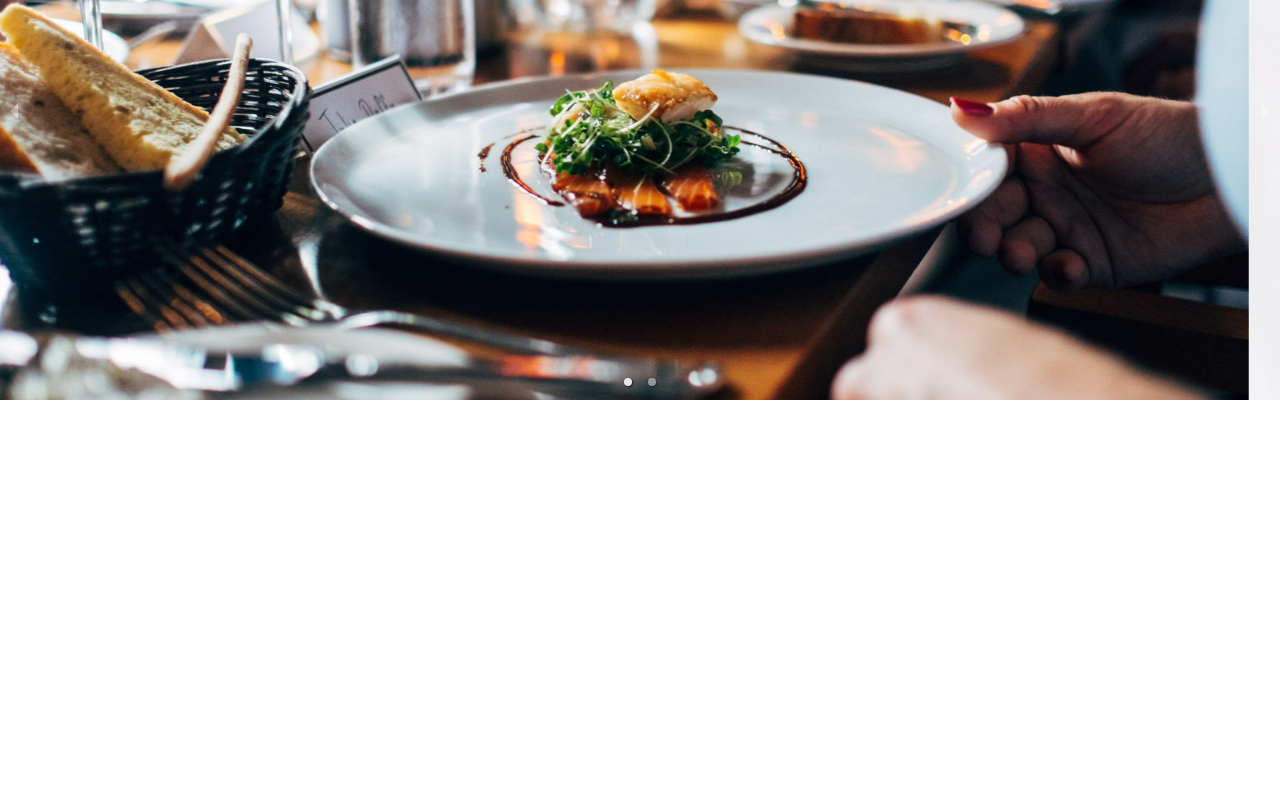
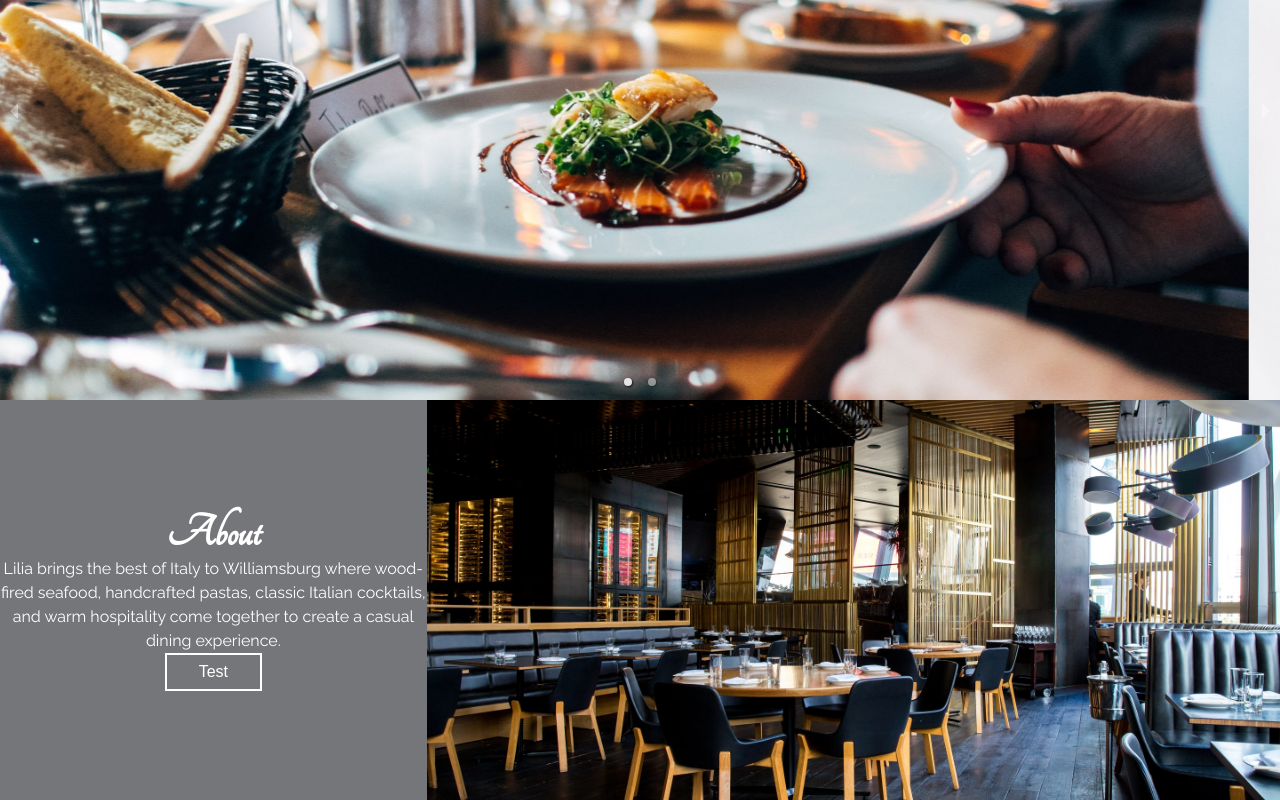
Before and after one commit to AntonCC/dosa-restaurant, a React (Create React App) app: page / in a window 1280 px wide. Shown: the part 386-1186 px from the top of the page. Before the commit the page ends 800 px from the top, so only its background shows below. Built offline with nearby package versions, Linux system fonts and the light colour scheme.

Commit message:
created banner component

```diff
--- /dev/null
+++ b/src/components/button/button.jsx
@@ -0,0 +1,11 @@
+import React from 'react'
+import './button.scss'
+
+const Button = () => {
+  return (
+    <button className="btn">
+      Test
+    </button>
+  )
+}
+export default Button
--- /dev/null
+++ b/src/components/button/button.scss
@@ -0,0 +1,9 @@
+.btn {
+  outline: none;
+  border: none;
+  background: none;
+  border: 2px solid #fff;
+  padding: .5rem 2rem;
+  font-size: 1rem;
+  color: #fff;
+}
--- /dev/null
+++ b/src/components/img-text-banner/img-text-banner.jsx
@@ -0,0 +1,19 @@
+import React from 'react'
+import './img-text-banner.scss'
+import Button from '../button/button'
+
+const ImgTextBanner = () => {
+  return (
+    <div className="img-text-banner">
+      <div className="side-a">
+        <h2>About</h2>
+        <p>Lilia brings the best of Italy to Williamsburg where wood-fired seafood, handcrafted pastas, classic Italian cocktails, and warm hospitality come together to create a casual dining experience. </p>
+        <Button />
+      </div>
+      <div className="side-b">
+
+      </div>
+    </div>
+  )
+}
+export default ImgTextBanner
--- /dev/null
+++ b/src/components/img-text-banner/img-text-banner.scss
@@ -0,0 +1,27 @@
+.img-text-banner {
+  height: 400px;
+  width: 100%;
+  display: grid;
+  grid-template-columns: 1fr 2fr;
+  .side-a {
+    background: #757679;
+    display: flex;
+    flex-direction: column;
+    justify-content: center;
+    align-items: center;
+    h2 {
+      font-family: Tangerine;
+      font-size: 3rem;
+      color: #fff;
+    }
+    p {
+      max-width: 500px;
+      text-align: center;
+      line-height: 1.5;
+      color: #fff;
+    }
+  }
+  .side-b {
+    background: url('../../imgs/dining-hall.jpg') center/cover no-repeat;
+  }
+}
--- a/src/pages/home/home.jsx
+++ b/src/pages/home/home.jsx
@@ -1,11 +1,13 @@
 import React from 'react'
 import './home.scss'
 import FoodCarousel from '../../components/carousel/carousel'
+import ImgTextBanner from '../../components/img-text-banner/img-text-banner'
 
 const Home = () => {
   return (
     <div className="home">
       <FoodCarousel />
+      <ImgTextBanner />
     </div>
   )
 }
```
Also changed, not shown: src/imgs/dining-hall.jpg (added).
